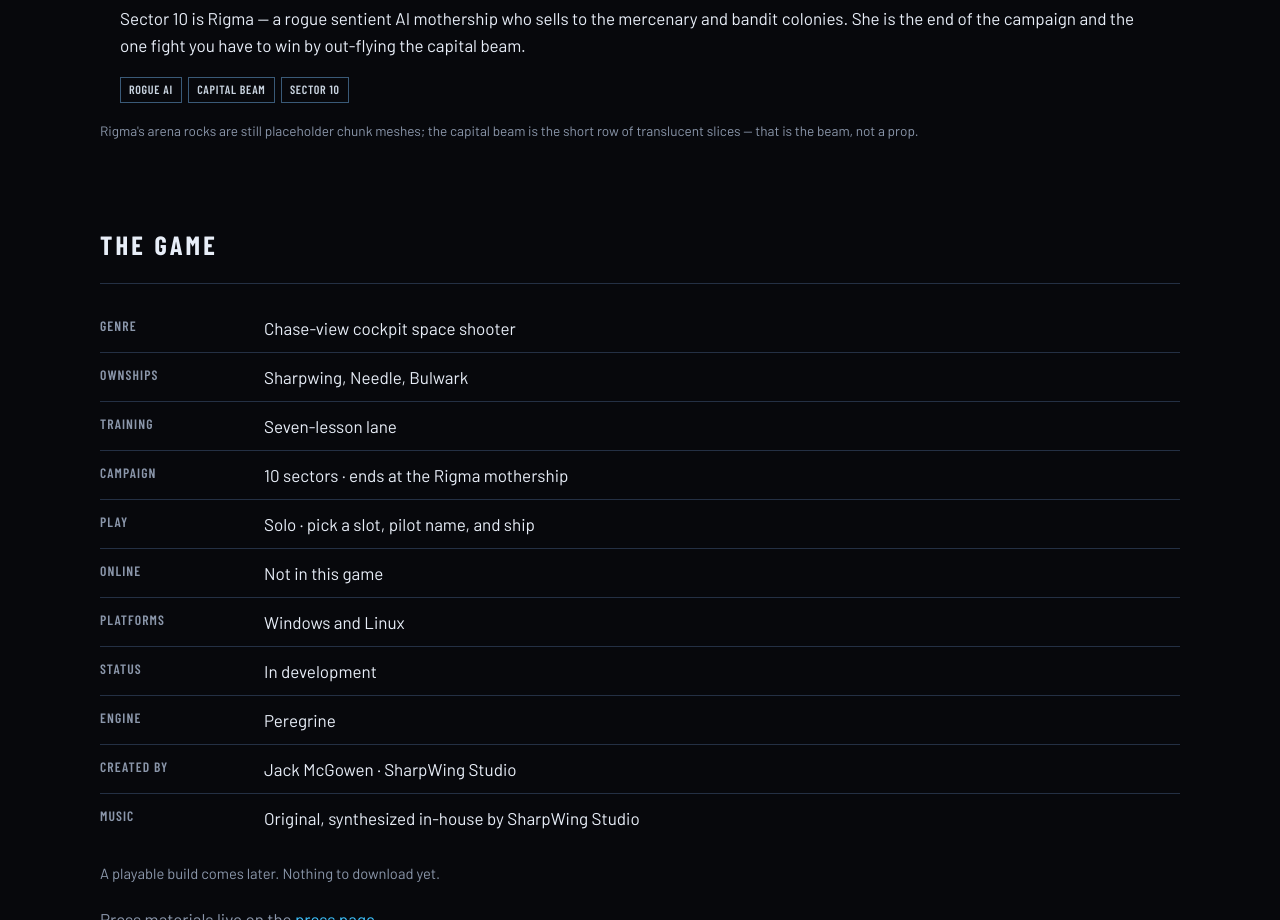
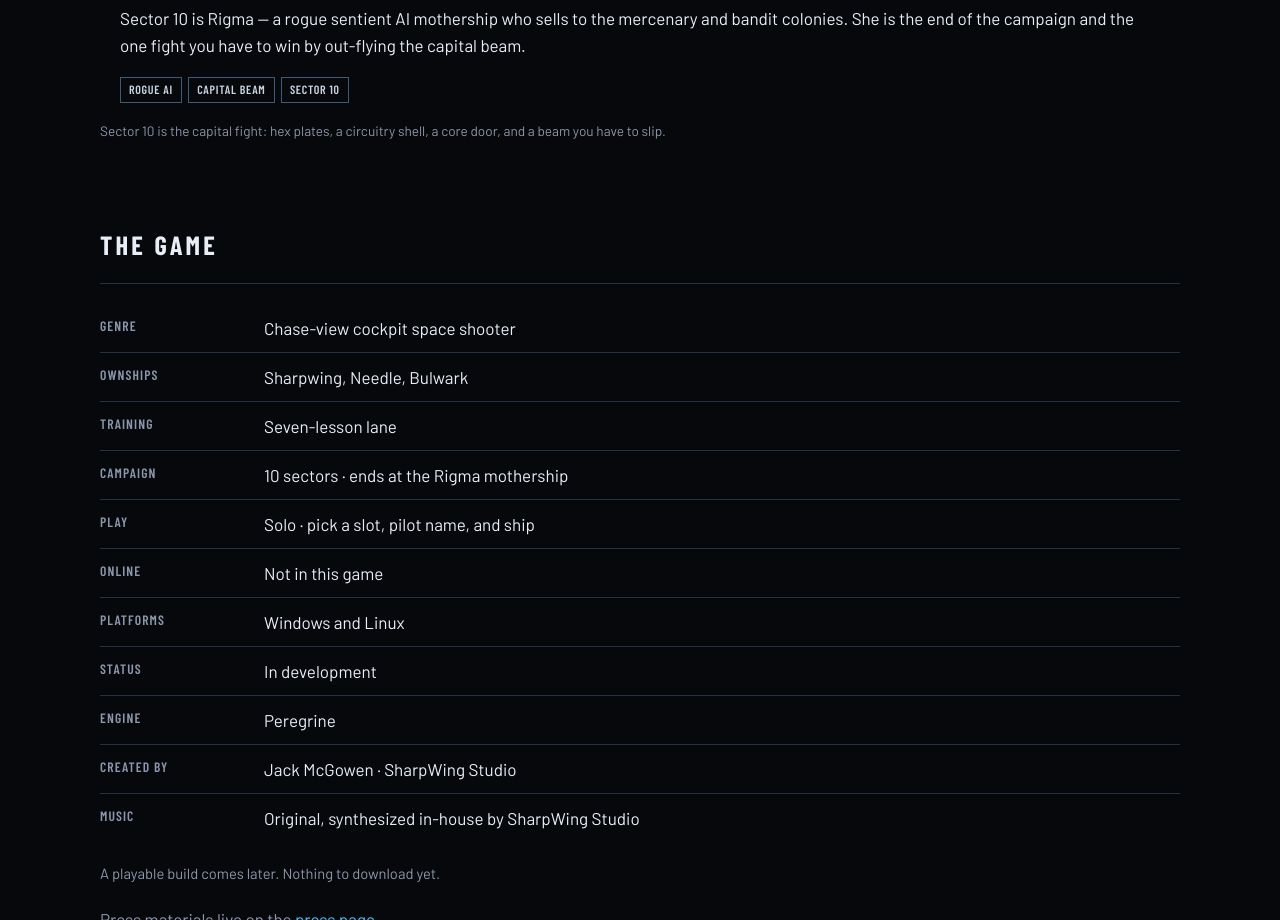
Before and after one commit to SharpWingStudio/SharpWingStudio.github.io, a plain HTML site: page space-pace.html in a window 1280 px wide. Shown: the part 2280-3200 px from the top of the page. Drawn offline with nearby package versions, Linux system fonts and the light colour scheme.

Commit message:
docs: refresh the Rigma caption on the Space Pace page
The arena-rocks-placeholder line was stale; the capital now wears the
Blender plate rig with a circuitry shell, hex plates, a core door, and a
beam.

```diff
--- a/space-pace.html
+++ b/space-pace.html
@@ -160,7 +160,7 @@
             <span class="tag">Sector 10</span>
           </div>
         </div>
-        <p class="caption">Rigma's arena rocks are still placeholder chunk meshes; the capital beam is the short row of translucent slices — that is the beam, not a prop.</p>
+        <p class="caption">Sector 10 is the capital fight: hex plates, a circuitry shell, a core door, and a beam you have to slip.</p>
       </div>
     </section>
 
```
